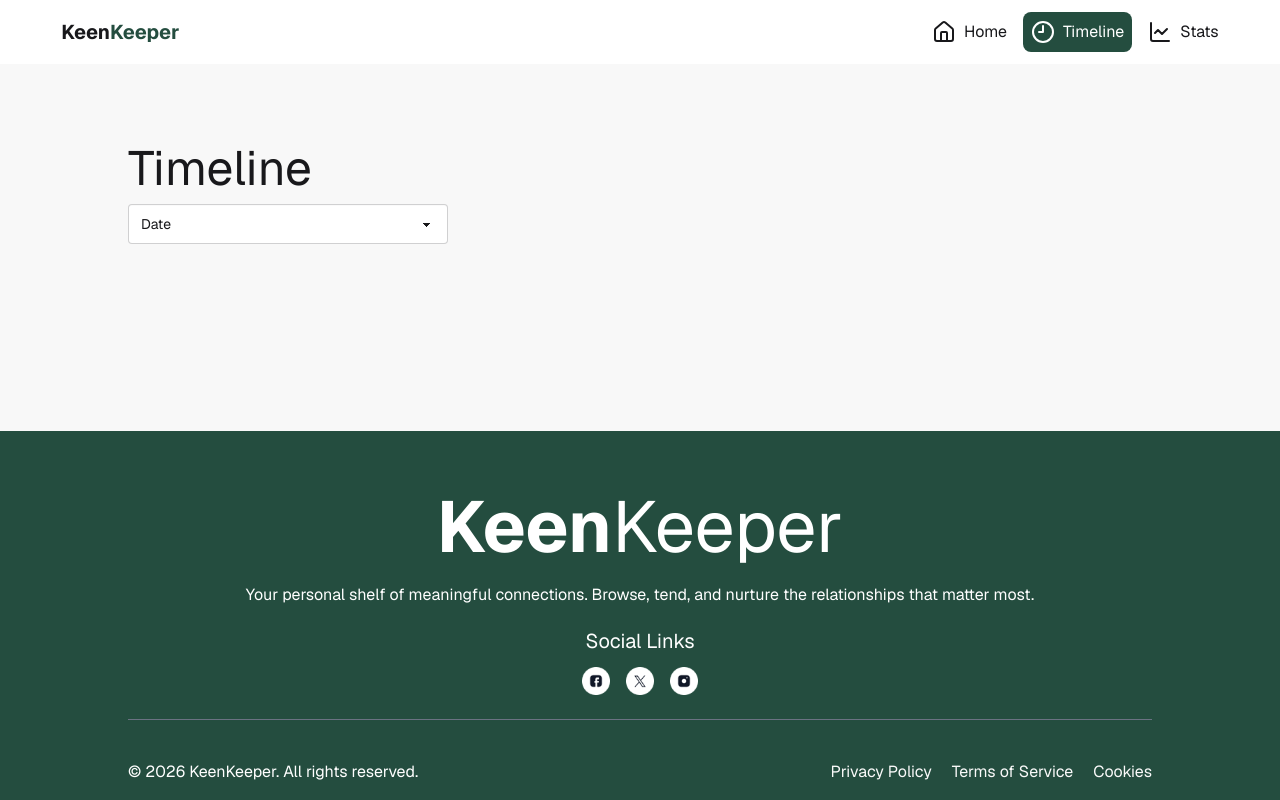
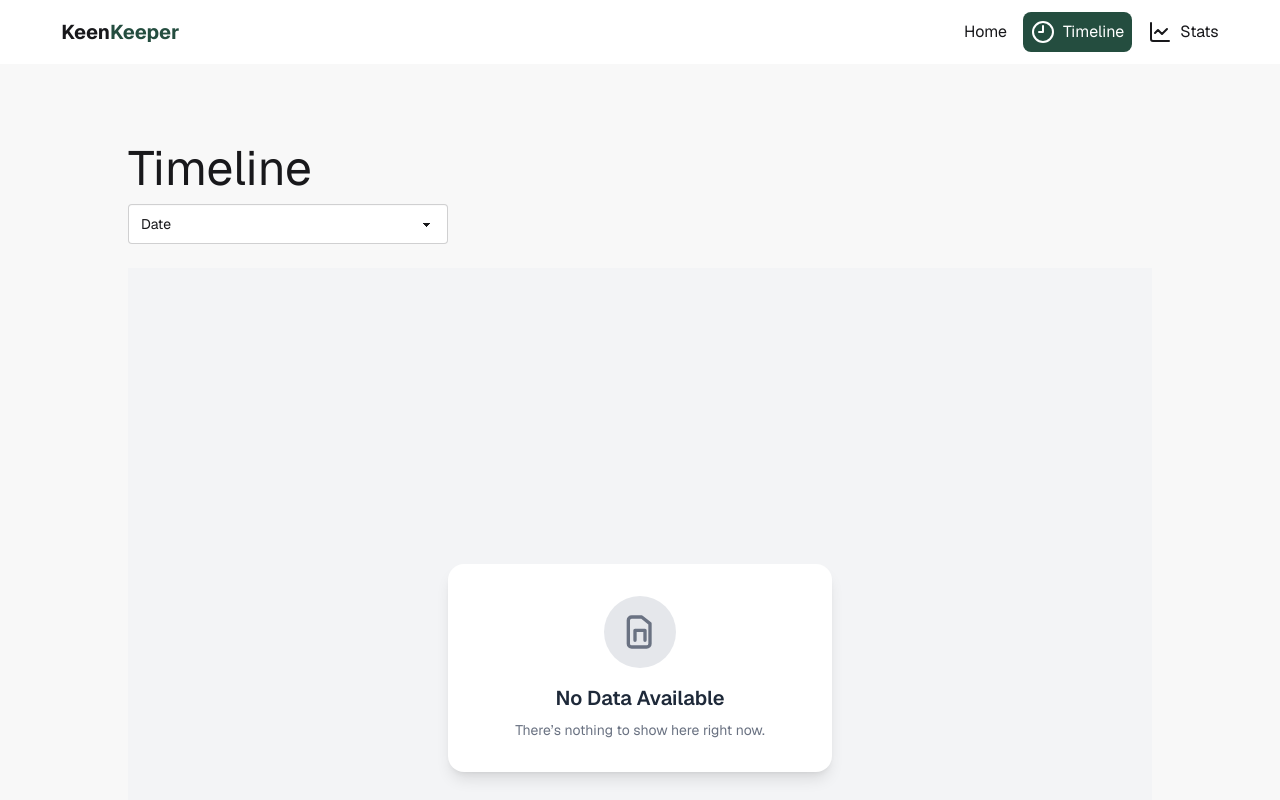
Before and after one commit to crack69-git/keen-keeper, a React (Vite) app: page /timeline in a window 1280 px wide. Shown: the top 800 px of the page. Built offline with nearby package versions, Linux system fonts and the light colour scheme; a web font is replaced by a local one.

Commit message:
added nothing to show interface in timeline and stat section

```diff
--- a/src/Navbar/Navbar.jsx
+++ b/src/Navbar/Navbar.jsx
@@ -17,7 +17,7 @@ const Navbar = () => {
           }
           to={'/'}
         >
-          <House></House>Home
+          Home
         </NavLink>
       </li>
       <li>
--- /dev/null
+++ b/src/NothingSection/NothingSection.jsx
@@ -0,0 +1,39 @@
+import React from 'react';
+
+const NothingSection = () => {
+  return (
+    <div class="flex items-center justify-center min-h-screen bg-gray-100">
+      <div class="bg-white shadow-lg rounded-2xl p-8 max-w-sm w-full text-center">
+        {/* <!-- Icon --> */}
+        <div class="flex justify-center mb-4">
+          <div class="bg-gray-200 p-4 rounded-full">
+            <svg
+              xmlns="http://www.w3.org/2000/svg"
+              class="h-10 w-10 text-gray-500"
+              fill="none"
+              viewBox="0 0 24 24"
+              stroke="currentColor"
+            >
+              <path
+                stroke-linecap="round"
+                stroke-linejoin="round"
+                stroke-width="2"
+                d="M9 17v-6h6v6m-7 4h8a2 2 0 002-2V7l-5-4H7a2 2 0 00-2 2v14a2 2 0 002 2z"
+              />
+            </svg>
+          </div>
+        </div>
+
+        {/* <!-- Title --> */}
+        <h2 class="text-xl font-semibold text-gray-800">No Data Available</h2>
+
+        {/* <!-- Description --> */}
+        <p class="text-gray-500 mt-2 text-sm">
+          There’s nothing to show here right now.
+        </p>
+      </div>
+    </div>
+  );
+};
+
+export default NothingSection;
--- /dev/null
+++ b/src/StatSection/ChartSection.jsx
@@ -0,0 +1,51 @@
+import React, { useContext } from 'react';
+import { Pie, PieChart } from 'recharts';
+import { MyMainContext } from '../MyContext/MyContext';
+
+const ChartSection = () => {
+  const { Com } = useContext(MyMainContext);
+  const call = Com.filter((item) => item.status === 'Call');
+  const text = Com.filter((item) => item.status === 'Message');
+  const video = Com.filter((item) => item.status === 'Video');
+  const data = [
+    { name: 'Group A', value: call.length, fill: '#0088FE' },
+    { name: 'Group B', value: text.length, fill: '#00C49F' },
+    { name: 'Group C', value: video.length, fill: '#FFBB28' },
+  ];
+  return (
+    <div>
+      <div className=" bg-base-100 rounded-lg p-8 shadow-sm">
+        <p className="text-2xl text-green-800 font-semibold">
+          By interaction status
+        </p>
+        <div className="flex justify-center items-center">
+          <PieChart width={500} height={500}>
+            <Pie
+              data={data}
+              innerRadius="80%"
+              outerRadius="100%"
+              cornerRadius="50%"
+              fill="#8884d8"
+              paddingAngle={5}
+              dataKey="value"
+              isAnimationActive={true}
+            />
+          </PieChart>
+        </div>
+        <div className="flex justify-center items-center gap-6 mt-10">
+          <p className="flex items-center gap-2">
+            <span className="w-4 h-4 bg-yellow-500"></span>Text
+          </p>
+          <p className="flex items-center gap-2">
+            <span className="w-4 h-4 bg-blue-500"></span>Calls
+          </p>
+          <p className="flex items-center gap-2">
+            <span className="w-4 h-4 bg-green-500"></span>video
+          </p>
+        </div>
+      </div>
+    </div>
+  );
+};
+
+export default ChartSection;
--- a/src/StatSection/StatSection.jsx
+++ b/src/StatSection/StatSection.jsx
@@ -1,52 +1,16 @@
 import React, { useContext } from 'react';
 import { Pie, PieChart } from 'recharts';
 import { MyMainContext } from '../MyContext/MyContext';
+import NothingSection from '../NothingSection/NothingSection';
+import ChartSection from './ChartSection';
 
 const StatSection = () => {
   const { Com } = useContext(MyMainContext);
-  const call = Com.filter((item) => item.status === 'Call');
-  const text = Com.filter((item) => item.status === 'Message');
-  const video = Com.filter((item) => item.status === 'Video');
-  console.log(call, text, video);
-  const data = [
-    { name: 'Group A', value: call.length, fill: '#0088FE' },
-    { name: 'Group B', value: text.length, fill: '#00C49F' },
-    { name: 'Group C', value: video.length, fill: '#FFBB28' },
-  ];
   return (
     <div className="bg-base-200 pt-20 pb-20">
       <div className="w-4/5 mx-auto">
         <p className="text-5xl mb-8 font-bold">Friendship Analytics</p>
-        <div className=" bg-base-100 rounded-lg p-8 shadow-sm">
-          <p className="text-2xl text-green-800 font-semibold">
-            By interaction status
-          </p>
-          <div className="flex justify-center items-center">
-            <PieChart width={500} height={500}>
-              <Pie
-                data={data}
-                innerRadius="80%"
-                outerRadius="100%"
-                cornerRadius="50%"
-                fill="#8884d8"
-                paddingAngle={5}
-                dataKey="value"
-                isAnimationActive={true}
-              />
-            </PieChart>
-          </div>
-          <div className="flex justify-center items-center gap-6 mt-10">
-            <p className="flex items-center gap-2">
-              <span className="w-4 h-4 bg-yellow-500"></span>Text
-            </p>
-            <p className="flex items-center gap-2">
-              <span className="w-4 h-4 bg-blue-500"></span>Calls
-            </p>
-            <p className="flex items-center gap-2">
-              <span className="w-4 h-4 bg-green-500"></span>video
-            </p>
-          </div>
-        </div>
+        {Com.length == 0 ? <NothingSection /> : <ChartSection />}
       </div>
     </div>
   );
--- a/src/Timeline/TimeLine.jsx
+++ b/src/Timeline/TimeLine.jsx
@@ -3,6 +3,7 @@ import messageIcon from '../assets/text.png';
 import videoIcon from '../assets/video.png';
 import callIcon from '../assets/call.png';
 import { MyMainContext } from '../MyContext/MyContext';
+import NothingSection from '../NothingSection/NothingSection';
 const Timeline = () => {
   const { Com } = useContext(MyMainContext);
   const selector = (
@@ -18,6 +19,9 @@ const Timeline = () => {
         <select defaultValue="Pick a color" className="select mb-6">
           {selector}
         </select>
+        {Com.length == 0 ? (
+          <NothingSection />
+        ) : (
           <div className="grid grid-cols-1 gap-2 mb-10">
             {/* card section */}
             {Com.map((com, index) => (
@@ -49,6 +53,7 @@ const Timeline = () => {
               </div>
             ))}
           </div>
+        )}
       </div>
     </div>
   );
```
Lines whose indentation alone changed are shown as unchanged.
